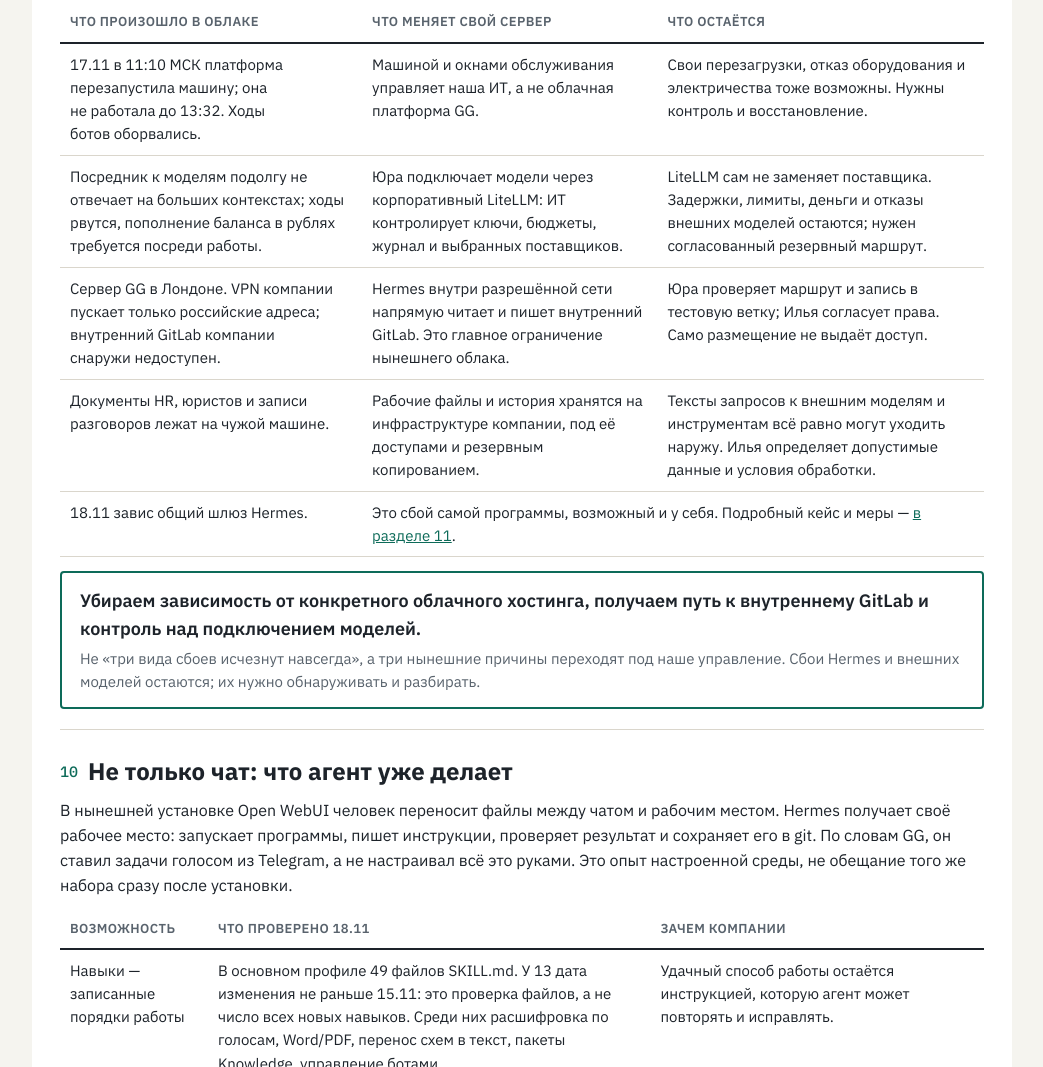
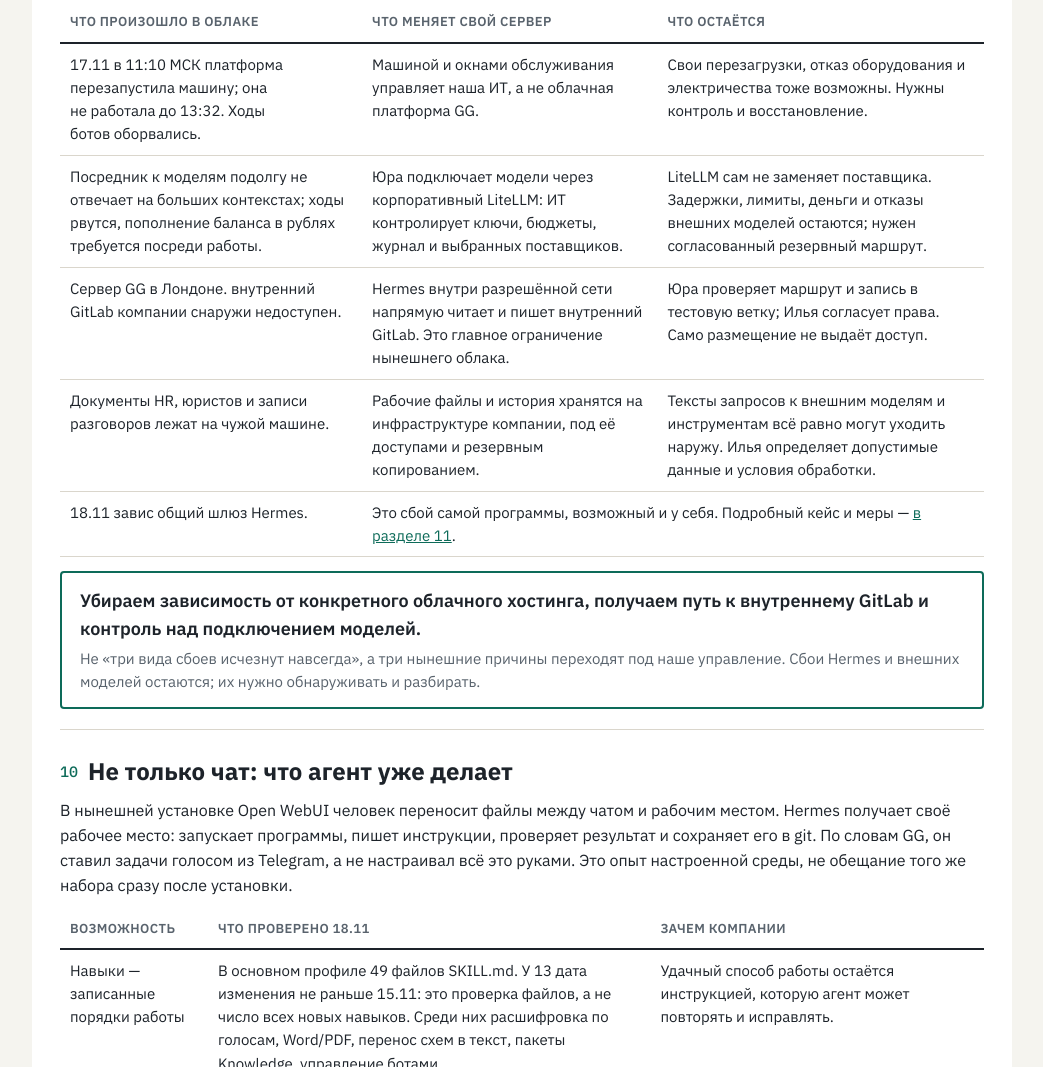
Before and after one commit to Grantik/hermes-rukovoditeli, a plain HTML site: page index.html in a window 1280 px wide. Shown: the part 9202-10269 px from the top of the page, without its empty margins (118-1161 px from the left). Drawn offline with Linux system fonts and the light colour scheme.

Commit message:
Предпросмотр: без деталей VPN

```diff
--- a/index.html
+++ b/index.html
@@ -523,7 +523,7 @@ OTHER DEALINGS IN THE FONT SOFTWARE.
 <table class="cmp"><thead><tr><th>Что произошло в облаке</th><th>Что меняет свой сервер</th><th>Что остаётся</th></tr></thead><tbody>
 <tr><td>17.11 в 11:10 МСК платформа перезапустила машину; она не работала до 13:32. Ходы ботов оборвались.</td><td>Машиной и окнами обслуживания управляет наша ИТ, а не облачная платформа GG.</td><td>Свои перезагрузки, отказ оборудования и электричества тоже возможны. Нужны контроль и восстановление.</td></tr>
 <tr><td>Посредник к моделям подолгу не отвечает на больших контекстах; ходы рвутся, пополнение баланса в рублях требуется посреди работы.</td><td>Юра подключает модели через корпоративный LiteLLM: ИТ контролирует ключи, бюджеты, журнал и выбранных поставщиков.</td><td>LiteLLM сам не заменяет поставщика. Задержки, лимиты, деньги и отказы внешних моделей остаются; нужен согласованный резервный маршрут.</td></tr>
-<tr><td>Сервер GG в Лондоне. VPN компании пускает только российские адреса; внутренний GitLab компании снаружи недоступен.</td><td>Hermes внутри разрешённой сети напрямую читает и пишет внутренний GitLab. Это главное ограничение нынешнего облака.</td><td>Юра проверяет маршрут и запись в тестовую ветку; Илья согласует права. Само размещение не выдаёт доступ.</td></tr>
+<tr><td>Сервер GG в Лондоне. внутренний GitLab компании снаружи недоступен.</td><td>Hermes внутри разрешённой сети напрямую читает и пишет внутренний GitLab. Это главное ограничение нынешнего облака.</td><td>Юра проверяет маршрут и запись в тестовую ветку; Илья согласует права. Само размещение не выдаёт доступ.</td></tr>
 <tr><td>Документы HR, юристов и записи разговоров лежат на чужой машине.</td><td>Рабочие файлы и история хранятся на инфраструктуре компании, под её доступами и резервным копированием.</td><td>Тексты запросов к внешним моделям и инструментам всё равно могут уходить наружу. Илья определяет допустимые данные и условия обработки.</td></tr>
 <tr><td>18.11 завис общий шлюз Hermes.</td><td colspan="2">Это сбой самой программы, возможный и у себя. Подробный кейс и меры — <a href="#incident">в разделе 11</a>.</td></tr>
 </tbody></table>
```
